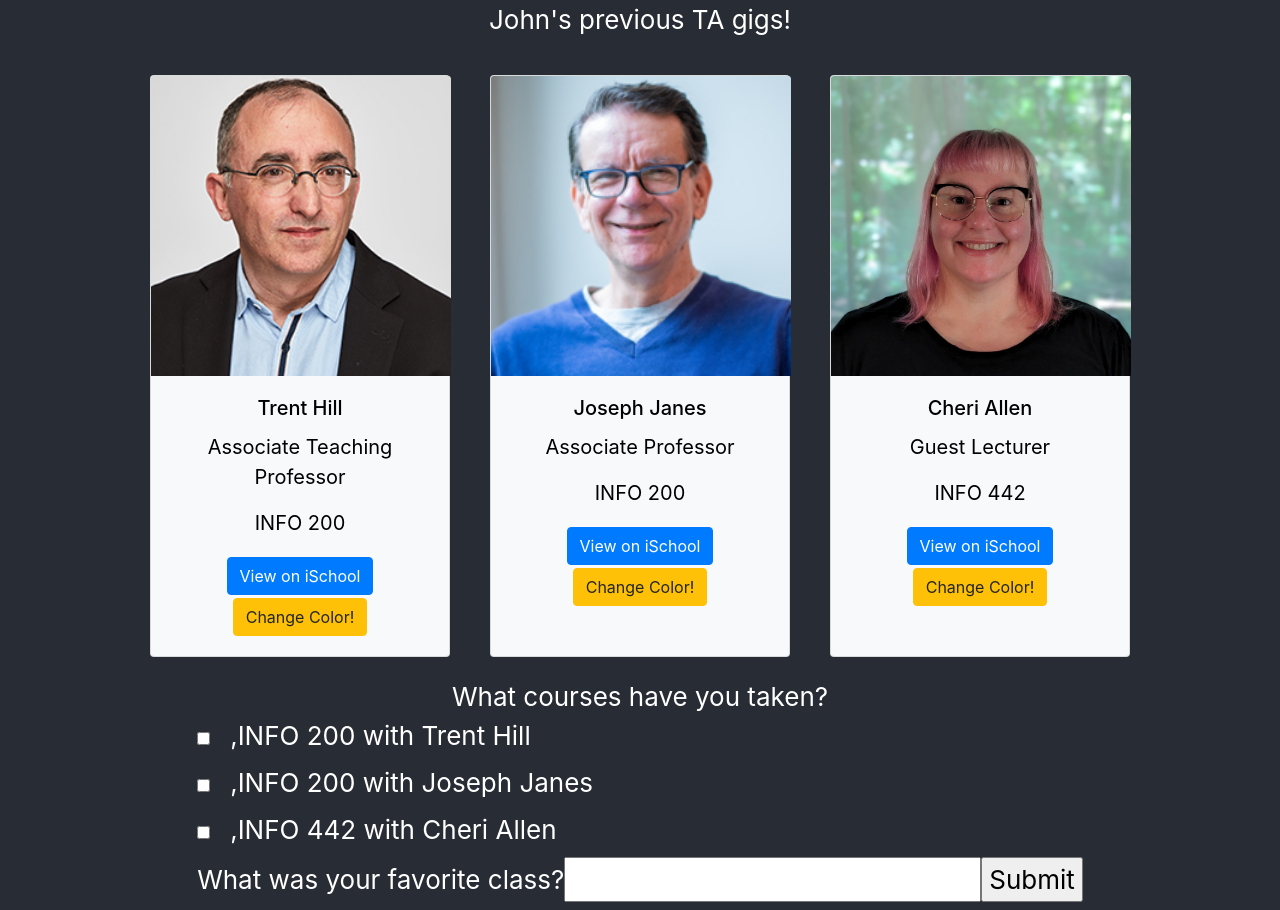
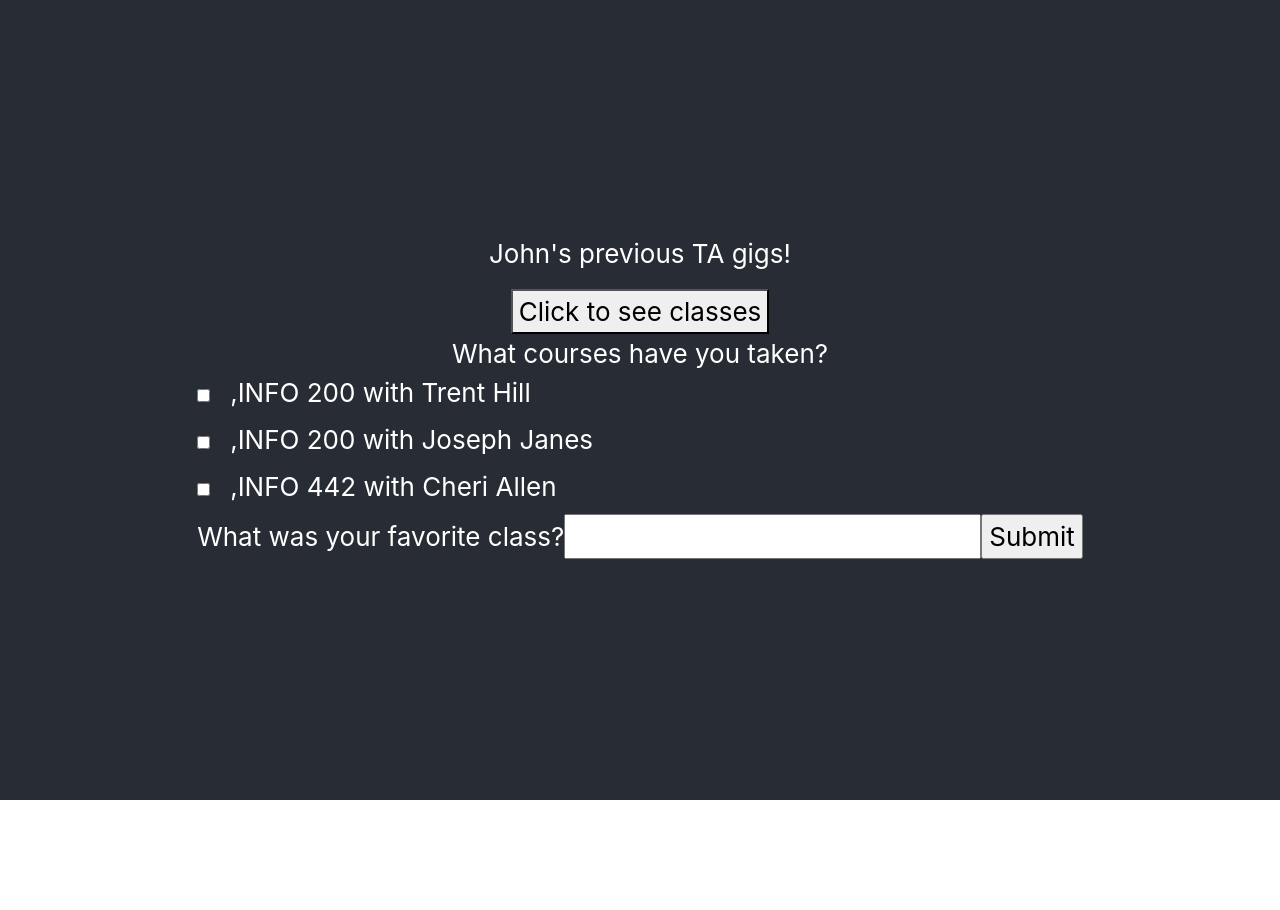
Before and after one commit to INFO442-Spring-2025/lab-7-unit-testing, a React (Create React App) app in the folder lab-7/: page / in a window 1280 px wide. After the commit the page ends 800 px from the top, so only its background shows below. Built offline with nearby package versions, Linux system fonts and the light colour scheme.

Commit message:
Simpler content toggle for ease of testing

```diff
--- a/lab-7/src/App.js
+++ b/lab-7/src/App.js
@@ -8,7 +8,8 @@ import './components/css/Form.css'
 import PROFS from '../src/data/profs.json'
 
 function App() {
-  const [style, setStyle] = useState("bg-light")
+  const [style, setStyle] = useState("bg-light");
+  const [showCards, setShowCards] = useState(false);
 
   const changeStyle = () => {
     console.log(style)
@@ -16,6 +17,9 @@ function App() {
     else setStyle("bg-success");
   };
 
+  const toggleCards = () => {
+    setShowCards(!showCards)
+  }
   const profsArray = PROFS.map((profElem) => {
     return (
       <Card
@@ -30,8 +34,9 @@ function App() {
     <div className="App">
       <header className="App-header">
         <p>John's previous TA gigs!</p>
+        <button onClick={toggleCards}>Click to {showCards ? "hide" : "see"} classes</button>
         <div className="profs-box">
-          {profsArray}
+          {showCards ? profsArray : null}
         </div>
 
         What courses have you taken?
```
